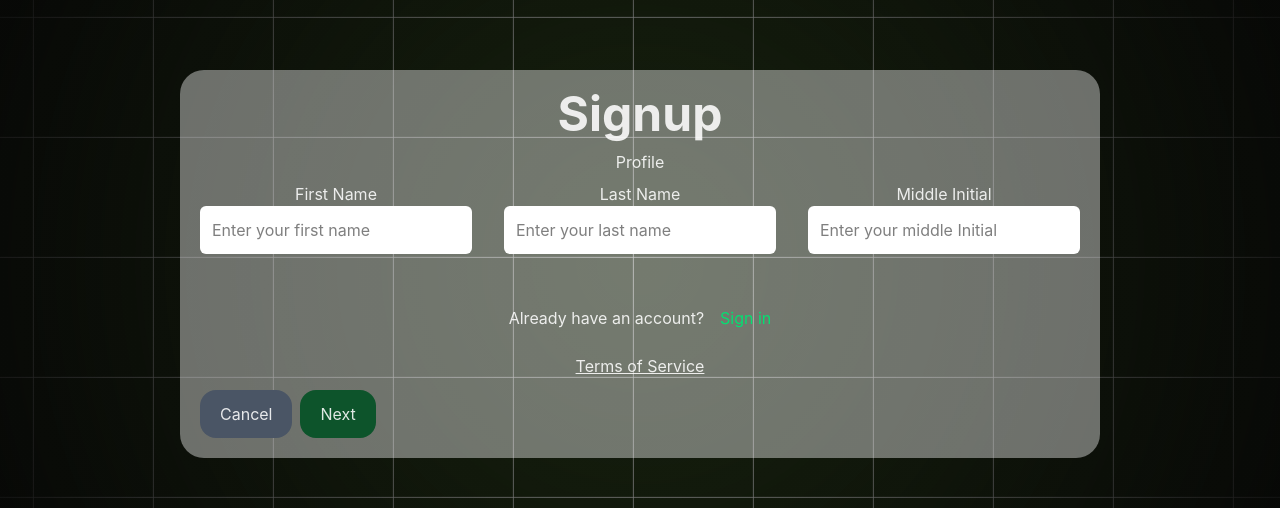
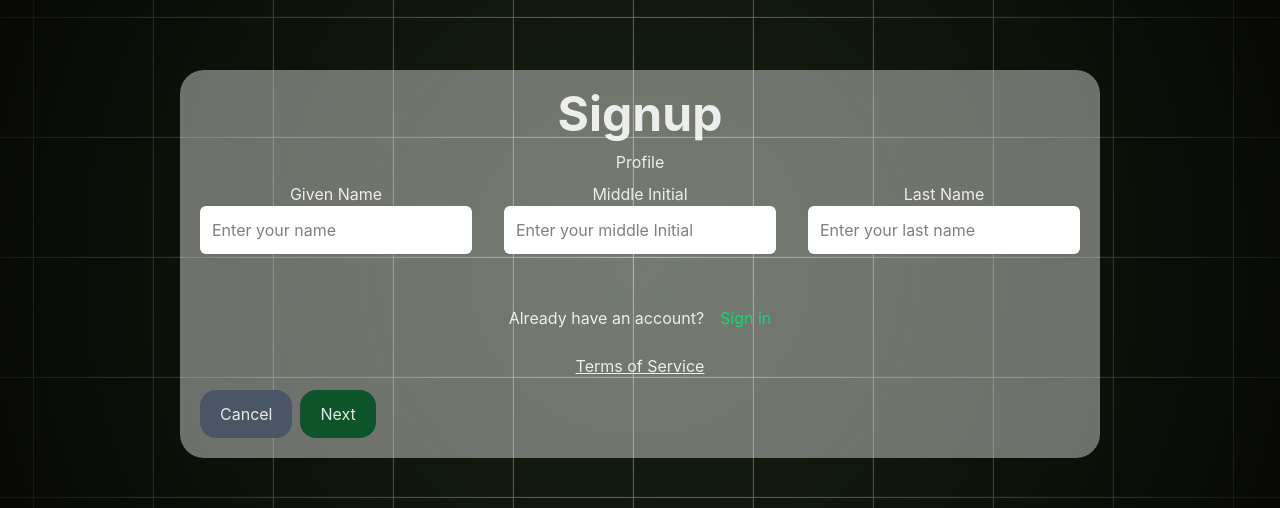
Before and after one commit to drinaissante/CompSciety, a React (Vite) app: page /CompSciety/signup in a window 1280 px wide. Shown: the part 136-644 px from the top of the page. Built offline with nearby package versions, Linux system fonts and the light colour scheme; no server answers.

Commit message:
Trying to implement zustand on type forms

```diff
--- a/src/components/pages/signup/Profile.jsx
+++ b/src/components/pages/signup/Profile.jsx
@@ -1,31 +1,69 @@
 /*
 profile: {
-    first_name:
+    name:
+    middle_ini:
     last_name:
-    middle_ini:
 }
 */
+import { useState } from "react";
 import MotionDiv from "../../MotionDiv.jsx";
+import useStore from "../../state/store.jsx";
 
 function Profile({ hasViewed }) {
+    const profile = useStore((state) => state.profile);
+
+    const [name, setName] = useState(profile.name || "");
+    const [middle_ini, setMiddleInitial] = useState(profile.middle_ini || "");
+    const [lastName, setLastName] = useState(profile.last_name || "");
+
+    const update = useStore((state) => state.update);
+
+    const handleSubmit = (e) => {
+        e.preventDefault();
+
+        update("profile", {
+            name: name,
+            middle_ini: middle_ini,
+            last_name: lastName
+        })
+    }
+
+    const handleChange = (field, e) => {
+        const value = e.target.value;
+
+        if (field === "name") {
+            setName(value);
+
+            update("profile", "name", value);
+        } else if (field === "middle_ini") {
+            setMiddleInitial(value);
+
+            update("profile", "middle_ini", value);
+        } else if (field === "last_name") {
+            setLastName(value);
+
+            update("profile", "last_name", value);
+        }
+    }
+
     return (
       <MotionDiv hasViewed={hasViewed}>
         <span className="flex justify-center">Profile</span>
 
-        <form className="mt-2 flex flex-col lg:flex-row gap-8">
+        <form onSubmit={handleSubmit} className="mt-2 flex flex-col lg:flex-row gap-8">
             <div className="flex flex-col text-center">
-                <h1>First Name</h1>
-                <input type="text" name="text" placeholder="Enter your first name" required className="p-3 bg-white text-black rounded-md" />
+                <h1>Given Name</h1>
+                <input type="text" name="text" value={profile.name} onChange={(e) => handleChange("name", e)} placeholder="Enter your name" required className="p-3 bg-white text-black rounded-md" />
+            </div>
+
+            <div className="flex flex-col text-center">
+                <h1>Middle Initial</h1>
+                <input type="text" name="text" value={middle_ini} onChange={(e) => handleChange("middle_ini", e)} placeholder="Enter your middle Initial" required className="p-3 bg-white text-black rounded-md" />
             </div>
 
             <div className="flex flex-col text-center">
                 <h1>Last Name</h1>
-                <input type="text" name="text" placeholder="Enter your last name" required className="p-3 bg-white text-black rounded-md" />
-            </div>
-
-            <div className="flex flex-col text-center">
-                <h1>Middle Initial</h1>
-                <input type="text" name="text" placeholder="Enter your middle Initial" required className="p-3 bg-white text-black rounded-md" />
+                <input type="text" name="text" value={lastName} onChange={(e) => handleChange("last_name", e)} placeholder="Enter your last name" required className="p-3 bg-white text-black rounded-md" />
             </div>
         </form>
 
--- a/src/components/pages/signup/Questions.jsx
+++ b/src/components/pages/signup/Questions.jsx
@@ -1,4 +1,6 @@
+import { useState } from "react";
 import MotionDiv from "../../MotionDiv.jsx";
+import useStore from "../../state/store.jsx";
 
 /*
 questions: {
@@ -9,26 +11,45 @@ questions: {
 */
 
 function Questions({ hasViewed }) {
+    const questions = useStore((state) => state.questions);
+
+    const [firstQuestion, setFirstQuestion] = useState(questions.question_1 || "");
+    const [secondQuestion, setSecondQuestion] = useState(questions.question_2 || "");
+    const [thirdQuestion, setThirdQuestion] = useState(questions.question_3 || "");
+
+    const update = useStore((state) => state.update);
+
+    const handleSubmit = (e) => {
+        e.preventDefault();
+
+        // TODO store to zustand
+        update("questions", {
+            question_1: firstQuestion,
+            question_2: secondQuestion,
+            question_3: thirdQuestion
+        })
+    }
+
     return (
       <MotionDiv hasViewed={hasViewed}>
         <span className="flex justify-center">Questions</span>
 
-        <form className="mt-2 flex flex-col gap-8 lg:flex-row lg:gap-20">
+        <form onSubmit={handleSubmit} className="mt-2 flex flex-col gap-8 lg:flex-row lg:gap-20">
             <div className="flex flex-col text-center">
                 <h1>Question 1</h1>
-                <textarea placeholder="Enter your response" required className="p-3 bg-white text-black rounded-md overflow-auto resize-none
+                <textarea placeholder="Enter your response" required value={firstQuestion} onChange={(e) => setFirstQuestion(e.target.value)}  className="p-3 bg-white text-black rounded-md overflow-auto resize-none
                 lg:w-[250px] lg:h-[100px]" />
             </div>
 
             <div className="flex flex-col text-center">
                 <h1>Question 2</h1>
-                <textarea placeholder="Enter your response" required className="p-3 bg-white text-black rounded-md overflow-auto resize-none
+                <textarea placeholder="Enter your response" required value={secondQuestion} onChange={(e) => setSecondQuestion(e.target.value)}  className="p-3 bg-white text-black rounded-md overflow-auto resize-none
                 lg:w-[250px] lg:h-[100px]" />
             </div>
 
             <div className="flex flex-col text-center">
                 <h1>Question 3</h1>
-                <textarea placeholder="Enter your response" required className="p-3 bg-white text-black rounded-md overflow-auto resize-none
+                <textarea placeholder="Enter your response" required value={thirdQuestion} onChange={(e) => setThirdQuestion(e.target.value)}  className="p-3 bg-white text-black rounded-md overflow-auto resize-none
                 lg:w-[250px] lg:h-[100px]" />
             </div>
         </form>
--- a/src/components/pages/signup/Signup.jsx
+++ b/src/components/pages/signup/Signup.jsx
@@ -15,6 +15,7 @@ import Questions from "./Questions.jsx";
 import FinalSignup from "./FinalPage.jsx";
 
 import MotionDiv from "../../MotionDiv.jsx";
+import useStore from "../../state/store.jsx";
 
 // TODO
 // make sure to prompt all the needed information before this signup page (with email and password on last)
@@ -48,11 +49,25 @@ function Signup() {
 
         setErrors({ email: emailErrors, password: pwErrors })
 
+        const profile = useStore((state) => state.profile);
+        const student = useStore((state) => state.student);
+        const questions = useStore((state) => state.questions);
+
+        const clear = useStore((state) => state.clearResponses);
+
         if (!emailErrors && !pwErrors) {
             if (!isRegistering) {
                 setIsRegistering(true);
 
                 try {
+                    // ZUSTAND TEST
+                    console.log(profile.name);
+                    console.log(student.year_level);
+                    console.log(questions.question_3);
+
+                    clear();
+
+
                     // email verification
                     const userCredential = await doCreateUserWithEmailAndPassword(email, password);
 
@@ -150,7 +165,7 @@ function Signup() {
                 className="absolute"
             />
 
-            <MotionDiv className="flex flex-col p-5 mt-20 mb-20 mx-auto my-auto z-10  bg-white/40 rounded-3xl gap-3">
+            <MotionDiv className="flex flex-col p-5 mt-20 mb-20 mx-auto my-auto z-10 min-w-max bg-white/40 rounded-3xl gap-3">
 
                 <div className="font-bold text-5xl text-center">Signup</div>
 
@@ -167,7 +182,7 @@ function Signup() {
                 {/* TODO: add terms of service */}
 
 
-                {/* buttons bottom right */}
+                {/* TODO: buttons should be bottom right */}
                 <div className="flex gap-2">
                     {page >= 1 && (
                     <button
@@ -189,12 +204,13 @@ function Signup() {
                     </Link>
 
                     <button
-                        type="button"
+                        type="submit"
                         className="py-3 px-5 rounded-2xl bg-green-900 cursor-pointer"
                         disabled={isRegistering}
-                        onClick={() => {
+                        onClick={(e) => {
+                            // last page na
                             if (page === pages.length - 1) {
-                                // handle registration
+                                handleSubmit(e);
                             } else {
                                 setPage((p) => p + 1);
                             }
--- a/src/components/pages/signup/Student.jsx
+++ b/src/components/pages/signup/Student.jsx
@@ -1,4 +1,6 @@
+import { useState } from "react";
 import MotionDiv from "../../MotionDiv.jsx";
+import useStore from "../../state/store.jsx";
 
 /*
 student: {
@@ -10,24 +12,46 @@ student: {
 
 
 function Student({ hasViewed }) {
+    const student = useStore((state) => state.student);
+
+    const [college, setCollege] = useState(student.college || "");
+    const [yearLevel, setYearLevel] = useState(student.yearLevel || "");
+    const [section, setSection] = useState(student.section || "");
+
+    const update = useStore((state) => state.update);
+
+    const handleSubmit = (e) => {
+        e.preventDefault();
+
+        // TODO store to zustand
+        update("student", {
+            college: college,
+            year_level: yearLevel,
+            section: section
+        })
+    }
+
     return (
       <MotionDiv hasViewed={hasViewed}>
         <span className="flex justify-center">Student Information</span>
 
-        <form className="mt-2 flex flex-col lg:flex-row gap-8">
+        <form onSubmit={handleSubmit} className="mt-2 flex flex-col lg:flex-row gap-8">
             <div className="flex flex-col text-center">
                 <h1>College</h1>
-                <input type="text" name="text" placeholder="Ex. College of Science" required className="p-3 bg-white text-black rounded-md" />
+                <input type="text" name="text" placeholder="Ex. College of Science" required value={college} onChange={(e) => setCollege(e.target.value)}
+                className="p-3 bg-white text-black rounded-md" />
             </div>
 
             <div className="flex flex-col text-center">
                 <h1>Year Level</h1>
-                <input type="text" name="text" placeholder="Ex. 2nd Year" required className="p-3 bg-white text-black rounded-md" />
+                <input type="text" name="text" placeholder="Ex. 2nd Year" required value={yearLevel} onChange={(e) => setYearLevel(e.target.value)}
+                 className="p-3 bg-white text-black rounded-md" />
             </div>
 
             <div className="flex flex-col text-center">
                 <h1>Section</h1>
-                <input type="text" name="text" placeholder="2B" required className="p-3 bg-white text-black rounded-md" />
+                <input type="text" name="text" placeholder="2B" required value={section} onChange={(e) => setSection(e.target.value)}
+                className="p-3 bg-white text-black rounded-md" />
             </div>
         </form>
 
```
